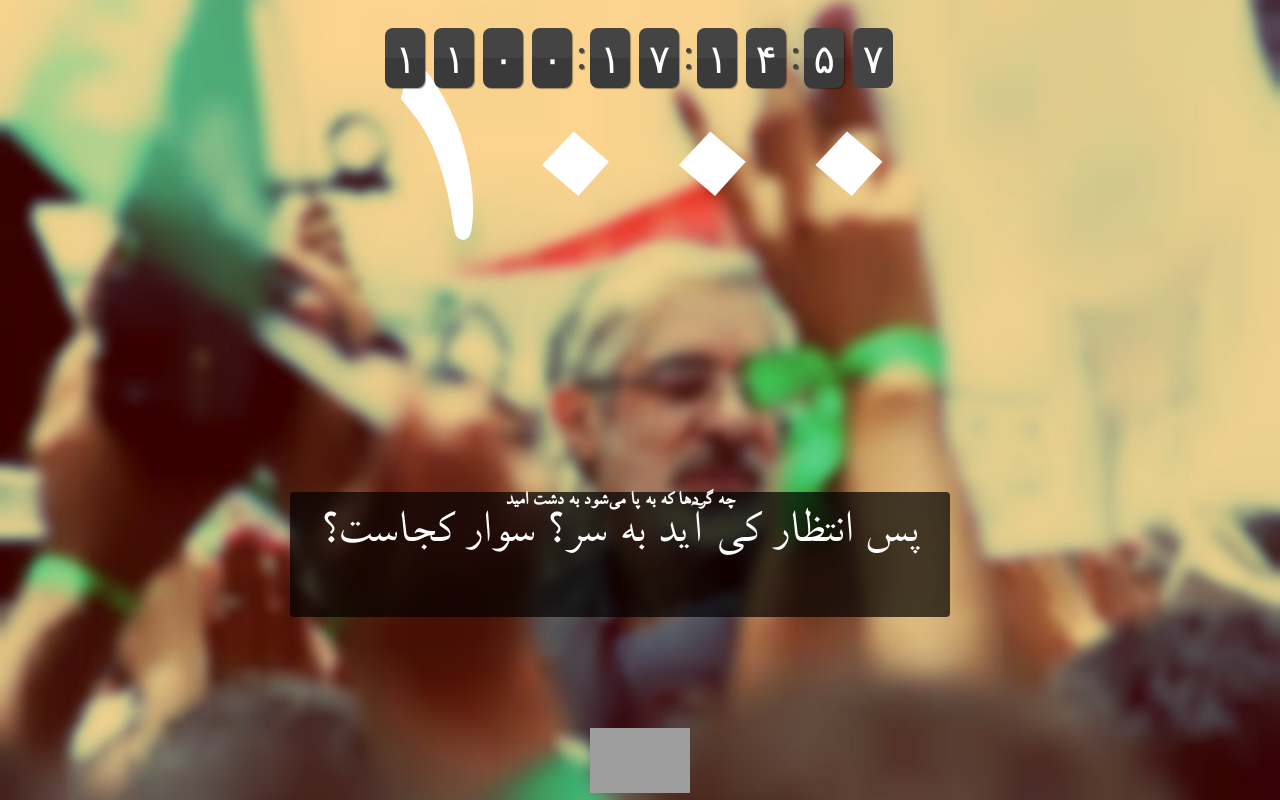
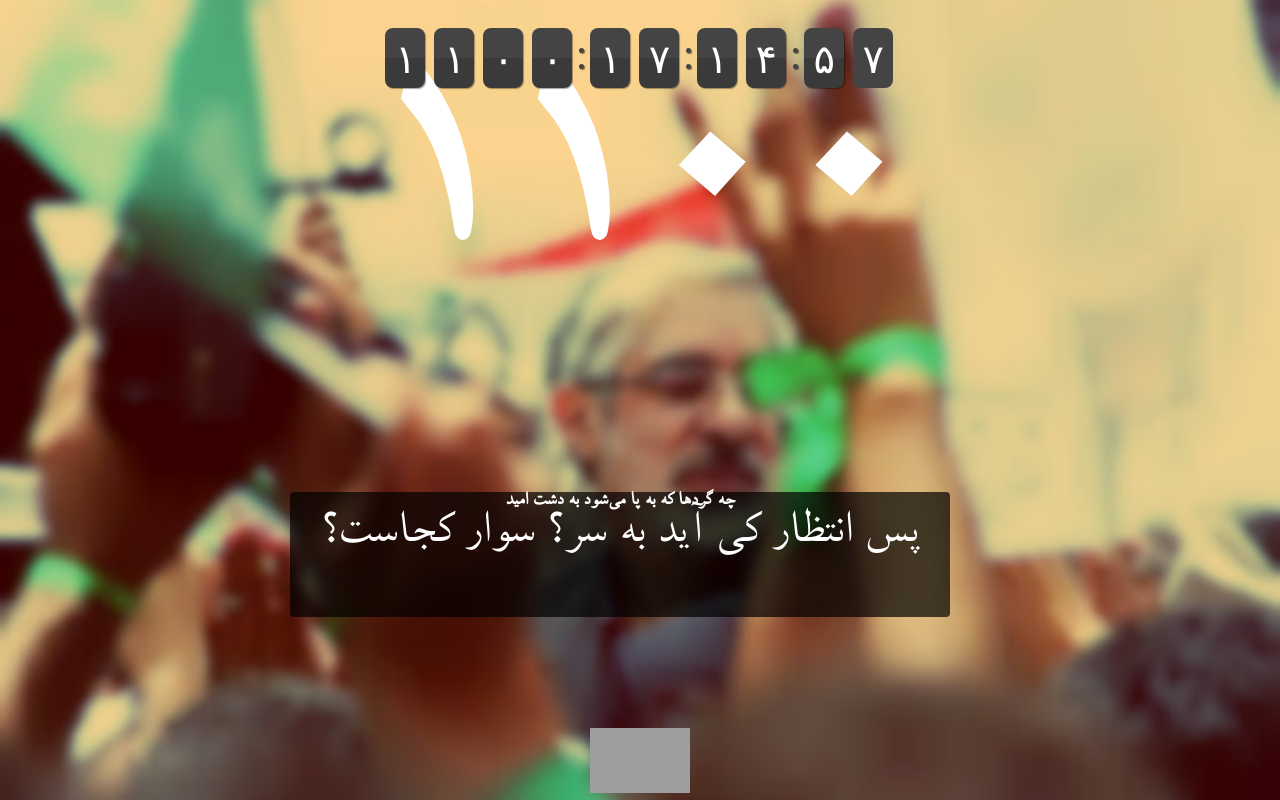
Before and after one commit to salammirema/salammirema.github.io, a plain HTML site: page index.html in a window 1280 px wide. Drawn offline with nearby package versions, Linux system fonts and the light colour scheme; grey boxes are pictures that could not be loaded.

Commit message:
1100 days

```diff
--- a/index.html
+++ b/index.html
@@ -27,7 +27,7 @@
     <div id="countdown" class="countdownHolder" style="direction:ltr;">
     </div>
 
-	<div id="days">1000</div>
+	<div id="days">1100</div>
 </div>
 <div id="poem">
 	<ul id="poems" style="list-style:none;">
```
